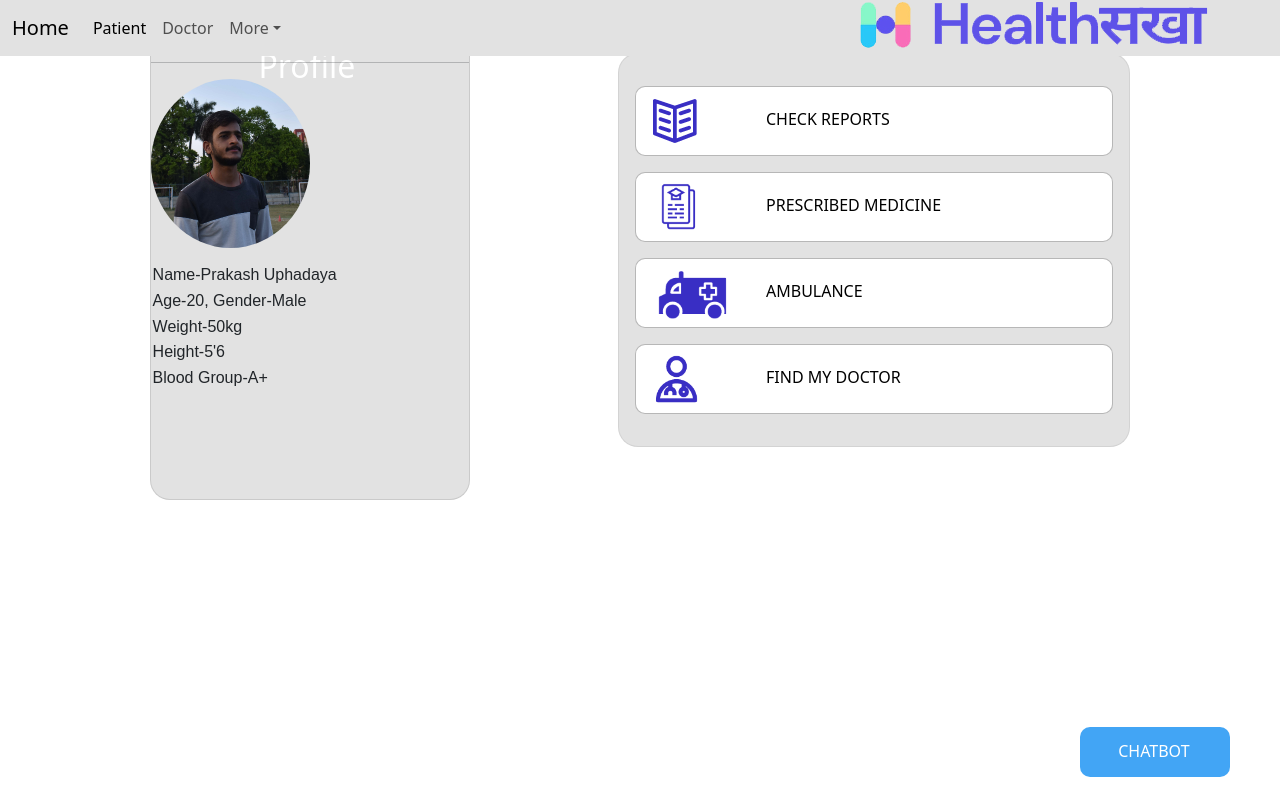
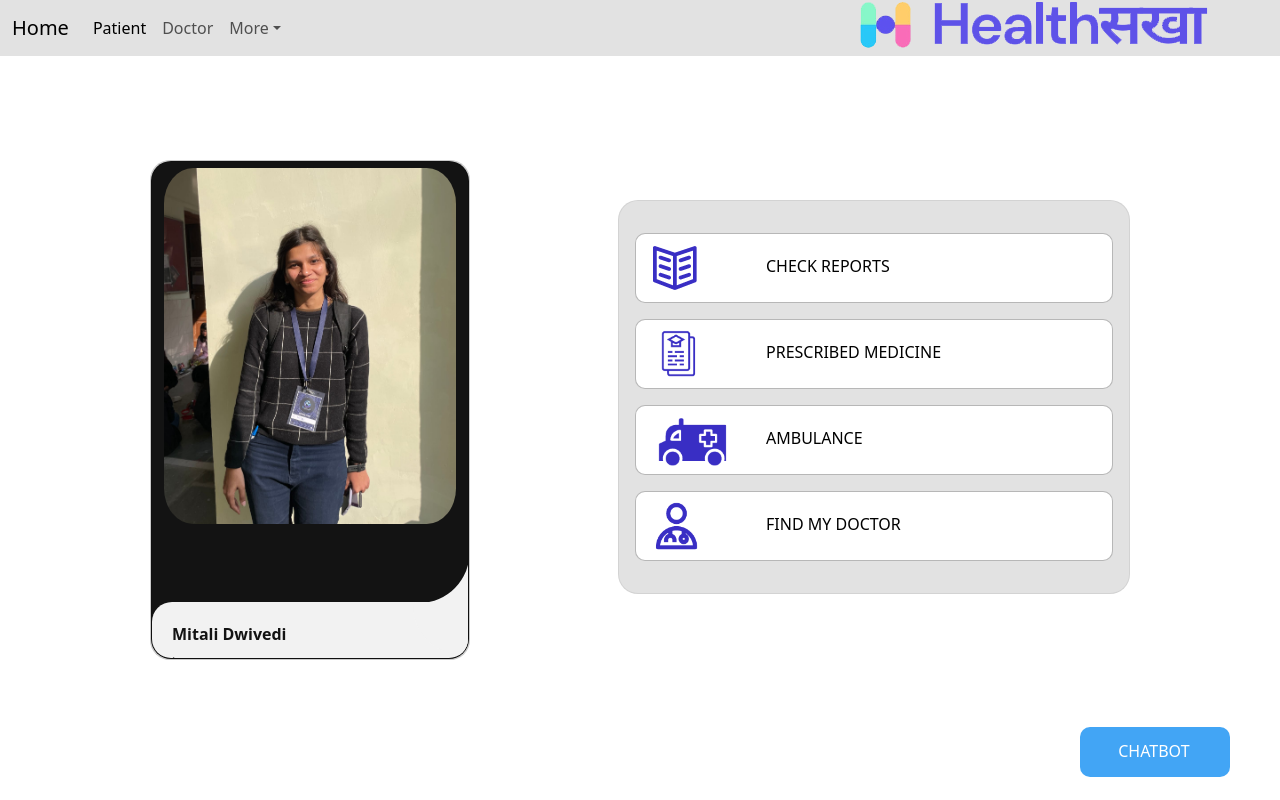
Before and after one commit to mayank-012/apna-app, a React (Create React App) app: page /patientprofile in a window 1280 px wide. Built offline with nearby package versions, Linux system fonts and the light colour scheme.

Commit message:
under dev

```diff
--- a/src/PatientPages/PatientProfile/PatientProfile.css
+++ b/src/PatientPages/PatientProfile/PatientProfile.css
@@ -1,6 +1,7 @@
 
 .picture{
-    width: 50%;
+    width: 100%;
+    height: 100%;
 }
 h2{
   color:#392ec4;
@@ -15,6 +16,9 @@ h2{
   }
 
   .profile-right{
+    position: absolute;
+    top: 25%;
+    right: 0%;
     width: 40%;
     padding:1rem 0 1rem 0;
     margin-right: 150px;
@@ -25,27 +29,13 @@ h2{
     border-radius: 20px;
     text-align: center;
 
-
   }
-
-  .up{
-    margin-top: 5%;;
-  }
-  .down{
-    margin-bottom: 5%;;
-  }
-
-   p{
-
-    margin:0.5%;
-   }
-   .picture{
-    border-radius: 50%;
-   }
 
   .profile-left {
 
-
+    position: absolute;
+    top: 20%;
+    left: 0%;
     height:500px;
     width: 25% ;
 
@@ -57,6 +47,31 @@ h2{
     border-radius: 20px;
 
   }
+
+  .up{
+    color: black ;
+    margin-top: 5%;;
+  }
+  .down{
+    color: black ;
+    margin-bottom: 5%;;
+  }
+  .m{
+    color: black;
+  }
+  /* .up, .m, .down :hover {
+    color: white;
+    } */
+
+   p{
+
+    margin:0.5%;
+   }
+   .picture{
+    border-radius: 10%;
+   }
+
+
 
   .features{
     position: relative;
@@ -150,3 +165,77 @@ h2{
     color: white;
     border-radius: 10px;
   }
+
+
+  .card {
+    position: relative;
+    width: 100%;
+    height: 100%;
+    color: #2e2d31;
+    background: #131313;
+    overflow: hidden;
+    border-radius: 20px;
+  }
+
+  .temporary_text {
+    font-weight: bold;
+    font-size: 24px;
+    padding: 6px 12px;
+    color: #f8f8f8;
+  }
+
+  .card_title {
+    font-weight: bold;
+  }
+
+  .card_content {
+    position: absolute;
+    left: 0;
+    bottom: 0;
+      /* edit the width to fit card */
+    width: 100%;
+    padding: 20px;
+    background: #f2f2f2;
+    border-top-left-radius: 20px;
+      /* edit here to change the height of the content box */
+    transform: translateY(150px);
+    transition: transform .25s;
+  }
+
+  .card_content::before {
+    content: '';
+    position: absolute;
+    top: -47px;
+    right: -45px;
+    width: 100px;
+    height: 100px;
+    transform: rotate(-175deg);
+    border-radius: 50%;
+    box-shadow: inset 48px 48px #f2f2f2;
+  }
+
+  .card_title {
+    color: #131313;
+    line-height: 15px;
+  }
+
+  .card_subtitle {
+    display: block;
+    font-size: 12px;
+    margin-bottom: 10px;
+  }
+
+  .card_description {
+    font-size: 14px;
+    opacity: 0;
+    transition: opacity .5s;
+  }
+
+  .card:hover .card_content {
+    transform: translateY(0);
+  }
+
+  .card:hover .card_description {
+    opacity: 1;
+    transition-delay: .25s;
+  }
--- a/src/PatientPages/PatientProfile/PatientProfile.jsx
+++ b/src/PatientPages/PatientProfile/PatientProfile.jsx
@@ -4,7 +4,7 @@ import Nav from "../../Components/Nav/Nav.jsx";
 
 
 import './PatientProfile.css';
-import pic1 from './DSC_0056.jpg';
+import pic1 from './patient.jpg';
 import pic2 from './checkreport.png';
 import pic3 from './chatbot.png';
 import pic4 from './recent medicine.png';
@@ -19,17 +19,24 @@ export const PatientProfile = (props) => {
     <div>
 
       <div className='parent'>
-      <Nav />
+        <Nav />
         <div className="profile-left">
-          <h2 className="abcd">Patient's Profile</h2> <hr></hr>
-          <div className="texts">
+          <article class="card">
+            <div class="temporary_text">
             <img className="picture" alt="profile-photo" src={pic1} />
-            <p className="up"> Name-Prakash Uphadaya</p>
-            <p> Age-20, Gender-Male</p>
-            <p> Weight-50kg</p>
-            <p> Height-5'6</p>
-            <p className="down"> Blood Group-A+</p>
-          </div>
+            </div>
+            <div class="card_content">
+              <span class="card_title">Mitali Dwivedi</span>
+              <span class="card_subtitle">.</span>
+
+              <p className="m"> Age-20, Gender-Male</p>
+              <p className="m"> Weight-50kg</p>
+              <p className="m"> Height-5'6</p>
+              <p className="down"> Blood Group-A+</p>
+
+            </div>
+          </article>
+
 
         </div>
 
@@ -58,9 +65,9 @@ export const PatientProfile = (props) => {
         </div>
 
 
-          <div className="chatbot">
+        <div className="chatbot">
 
-    <p className="chat">CHATBOT</p><df-messenger
+          <p className="chat">CHATBOT</p><df-messenger
             chat-title="HealthSakhaChatbot"
             agent-id="5e2e2c3a-07d2-48b9-a5e6-05097e030f28"
             language-code="en"
@@ -74,3 +81,17 @@ export const PatientProfile = (props) => {
 
   )
 }
+
+
+{/* <div class="card">
+            <div class="blob"></div>
+            <span class="img"><img className="picture" alt="profile-photo" src={pic1} /></span>
+            <h2 className="abcd">Patient's Profile</h2>
+            <div className="texts">
+              <p className="up"> Name-Prakash Uphadaya</p>
+              <p className="m"> Age-20, Gender-Male</p>
+              <p className="m"> Weight-50kg</p>
+              <p className="m"> Height-5'6</p>
+              <p className="down"> Blood Group-A+</p>
+            </div>
+          </div> */}
```
Also changed, not shown: src/PatientPages/PatientProfile/patient.jpg (added).
